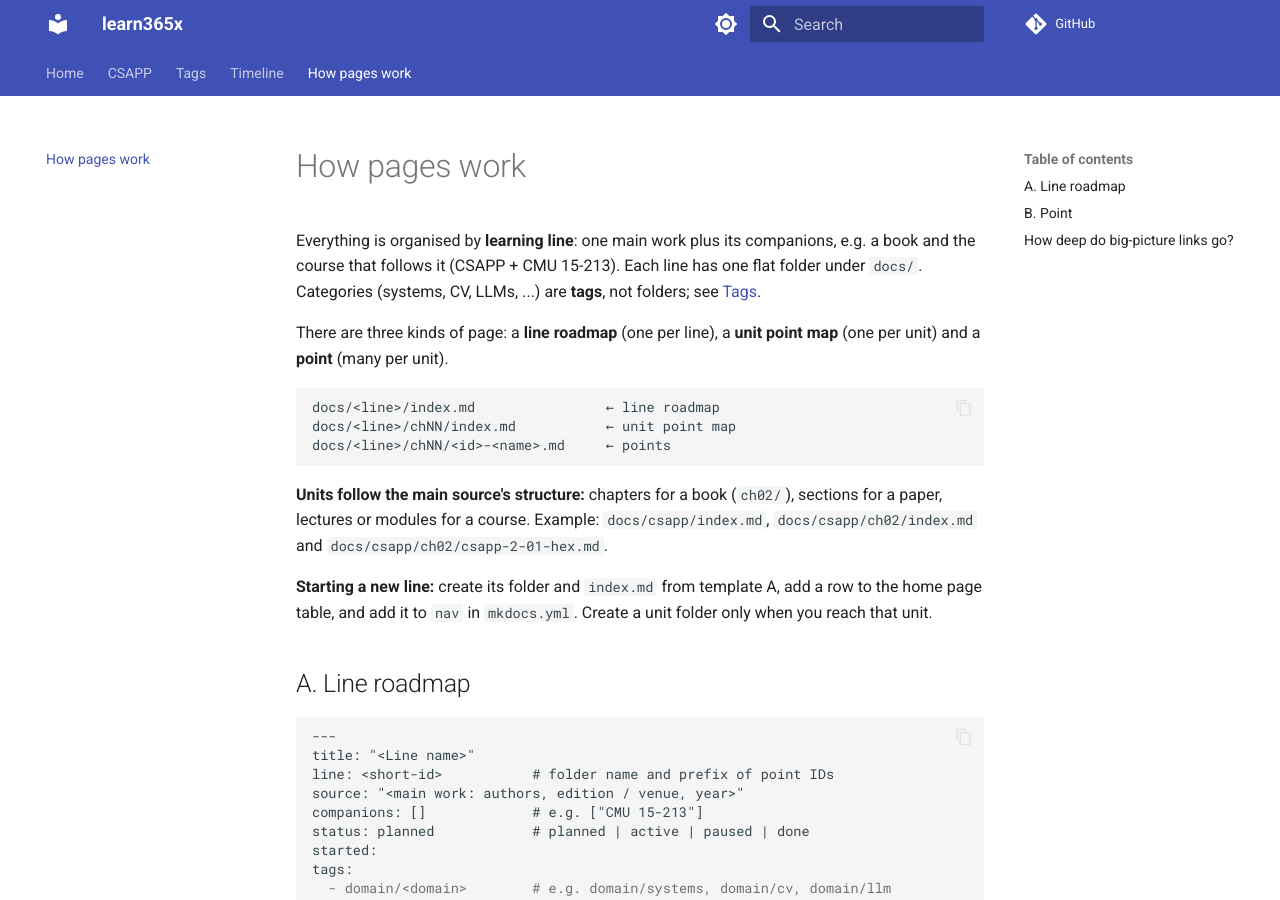
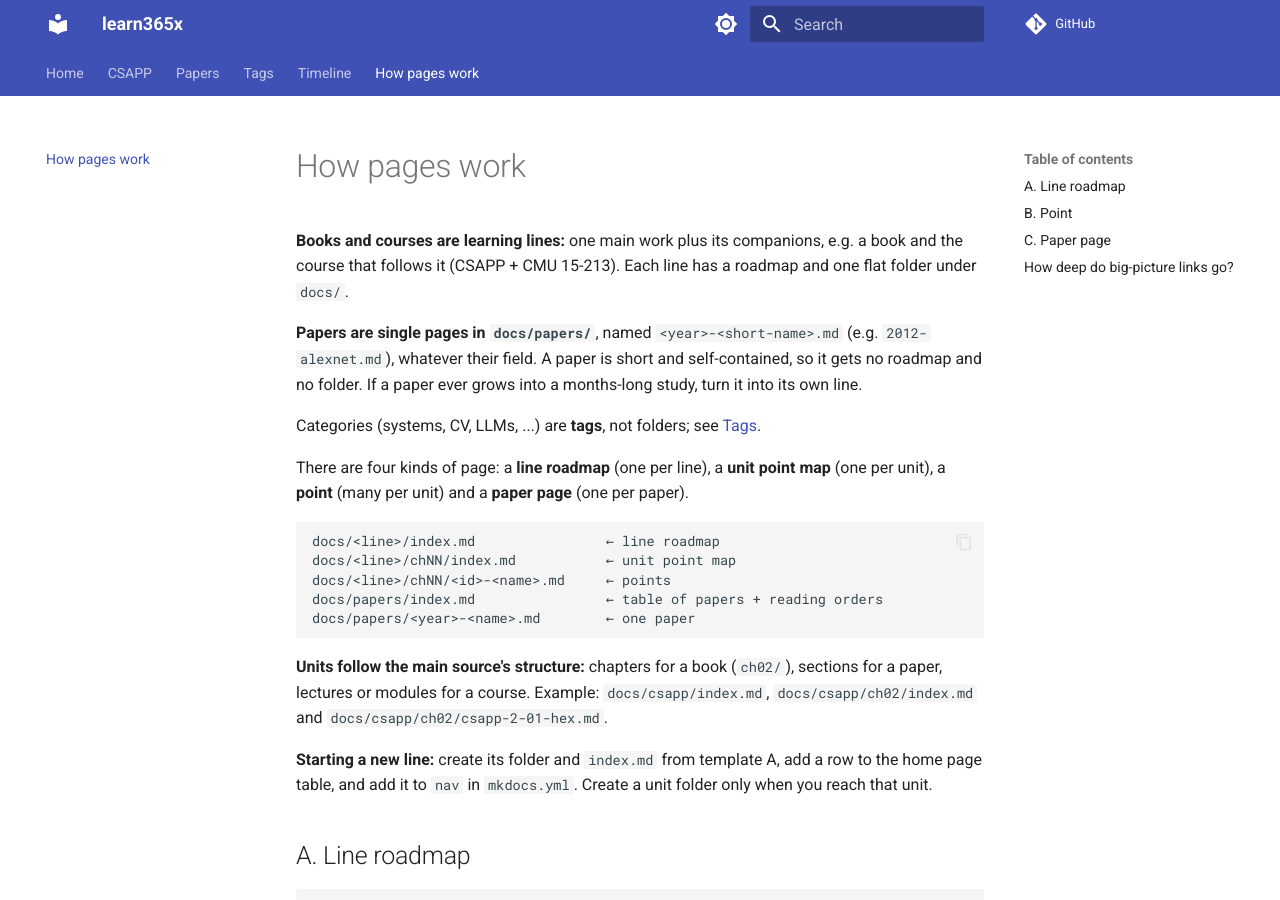
Before and after one commit to learn365x/learn365x.github.io, an MkDocs documentation site: the page built from docs/template.md, in a window 1280 px wide and 900 px high. Built offline with MkDocs 1.6.1 and Material for MkDocs 9.7.7, drawn with Linux system fonts in a browser that asks for light colours; comment, search, counter and statistics services are not loaded; some of the changed text lies outside the part shown.

Commit message:
Add papers as single pages; import AlexNet from PapersAI
docs/papers/: index with reading orders, 2012-alexnet page with key-point sections. Template C for paper pages; papers are pages, not learning lines. Nav, home table and README updated.

`````diff
--- a/docs/template.md
+++ b/docs/template.md
@@ -1,13 +1,19 @@
 # How pages work
 
-Everything is organised by **learning line**: one main work plus its companions, e.g. a book and the course that follows it (CSAPP + CMU 15-213). Each line has one flat folder under `docs/`. Categories (systems, CV, LLMs, ...) are **tags**, not folders; see [Tags](tags.md).
+**Books and courses are learning lines:** one main work plus its companions, e.g. a book and the course that follows it (CSAPP + CMU 15-213). Each line has a roadmap and one flat folder under `docs/`.
 
-There are three kinds of page: a **line roadmap** (one per line), a **unit point map** (one per unit) and a **point** (many per unit).
+**Papers are single pages in `docs/papers/`**, named `<year>-<short-name>.md` (e.g. `2012-alexnet.md`), whatever their field. A paper is short and self-contained, so it gets no roadmap and no folder. If a paper ever grows into a months-long study, turn it into its own line.
+
+ Categories (systems, CV, LLMs, ...) are **tags**, not folders; see [Tags](tags.md).
+
+There are four kinds of page: a **line roadmap** (one per line), a **unit point map** (one per unit), a **point** (many per unit) and a **paper page** (one per paper).
 
 ```
 docs/<line>/index.md                ← line roadmap
 docs/<line>/chNN/index.md           ← unit point map
 docs/<line>/chNN/<id>-<name>.md     ← points
+docs/papers/index.md                ← table of papers + reading orders
+docs/papers/<year>-<name>.md        ← one paper
 ```
 
 **Units follow the main source's structure:** chapters for a book (`ch02/`), sections for a paper, lectures or modules for a course. Example: `docs/csapp/index.md`, `docs/csapp/ch02/index.md` and `docs/csapp/ch02/csapp-2-01-hex.md`.
@@ -103,6 +109,48 @@ Answer first, without reading. No answers are written in advance: I send mine to
 - yyyy-mm-dd: I thought ___, actually ___.
 ````
 
+## C. Paper page
+The point format, inside one page: each key design choice is a short section. Add a row to `docs/papers/index.md` when starting a paper.
+
+````markdown
+---
+title: "<Paper title>"
+id: <short-name>
+source: "<authors, venue, year>"
+year: <year>
+status: planned            # planned | reading | done
+learned:
+tags:
+  - domain/<domain>        # e.g. domain/cv, domain/llm, domain/systems (several are fine)
+---
+
+# <Short name> (<year>)
+
+**Paper:** <full citation, link>
+
+**Why I'm reading it:** <one sentence>
+
+**Code:** <link, if any>
+
+## Key points
+
+### <Design choice 1>
+*Paper §x.y*
+
+**Questions**
+
+1. ...
+
+**Check** (prediction, then run)
+
+**Summary** (my own words)
+
+**Big picture**
+
+## Mistakes log
+- yyyy-mm-dd: I thought ___, actually ___.
+````
+
 ## How deep do big-picture links go?
 
 **One hop, at the level of the shared principle.** A link shows that the *same idea* appears in another field. It doesn't teach that field.
--- a/mkdocs.yml
+++ b/mkdocs.yml
@@ -47,6 +47,9 @@ nav:
           - csapp/ch02/index.md
           - Placement quiz: csapp/ch02/placement.md
           - 2-01 Hex and data sizes: csapp/ch02/csapp-2-01-hex.md
+  - Papers:
+      - papers/index.md
+      - 2012 AlexNet: papers/2012-alexnet.md
   - Tags: tags.md
   - Timeline: timeline.md
   - How pages work: template.md
`````
Also changed, not shown: README.md (+1 -0 lines), docs/index.md (+8 -1 lines), docs/papers/2012-alexnet.md (added, +167 -0 lines), docs/papers/index.md (added, +14 -0 lines).
